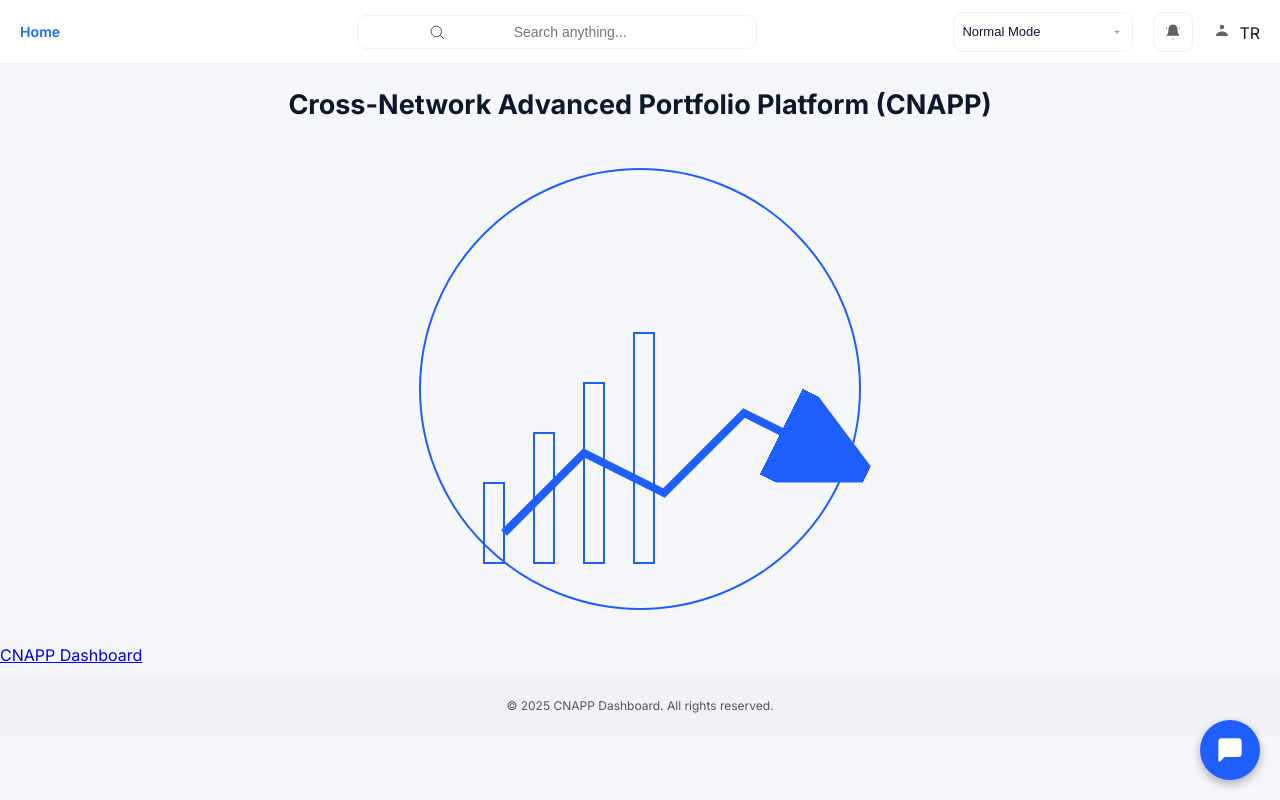
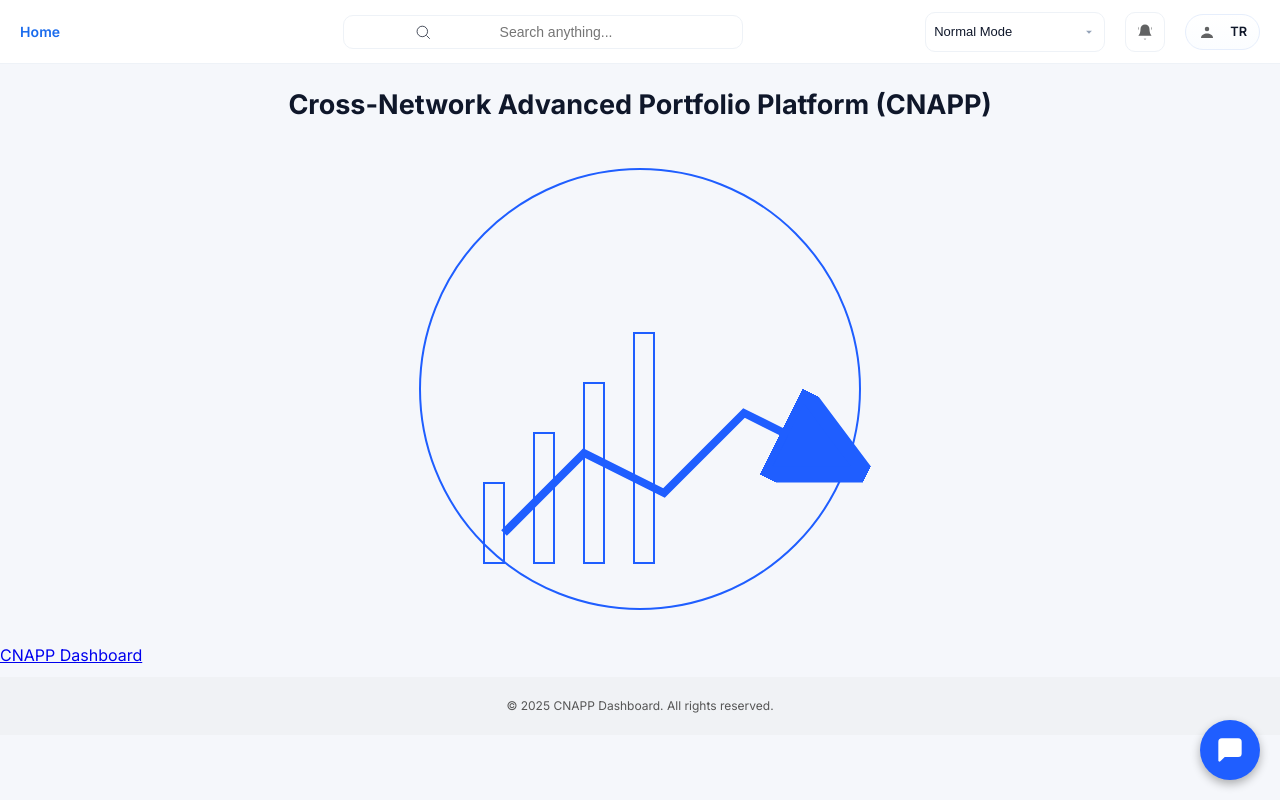
Before and after one commit to astrodestroyergithub/CNAPP-Dashboard, a React (Create React App) app: page / in a window 1280 px wide. Built offline with nearby package versions, Linux system fonts and the light colour scheme.

Commit message:
Reverted commented code

```diff
--- a/src/components/Header.scss
+++ b/src/components/Header.scss
@@ -181,18 +181,18 @@ $text: #0f172a;
         }
     }
 
-    // .profile-pill {
-    //   display: inline-flex;
-    //   align-items: center;
-    //   gap: 6px;
-    //   padding: 8px 12px;
-    //   border-radius: 999px;
-    //   border: 1px solid #e6eefc;
-    //   font-weight: 600;
-    //   font-size: .8em;
-    //   color: $text;
-    //   background: linear-gradient(180deg,#ffffff,#fbfdff);
-    // }
+    .profile-pill {
+      display: inline-flex;
+      align-items: center;
+      gap: 6px;
+      padding: 8px 12px;
+      border-radius: 999px;
+      border: 1px solid #e6eefc;
+      font-weight: 600;
+      font-size: .8em;
+      color: $text;
+      background: linear-gradient(180deg,#ffffff,#fbfdff);
+    }
   }
 }
 
```
